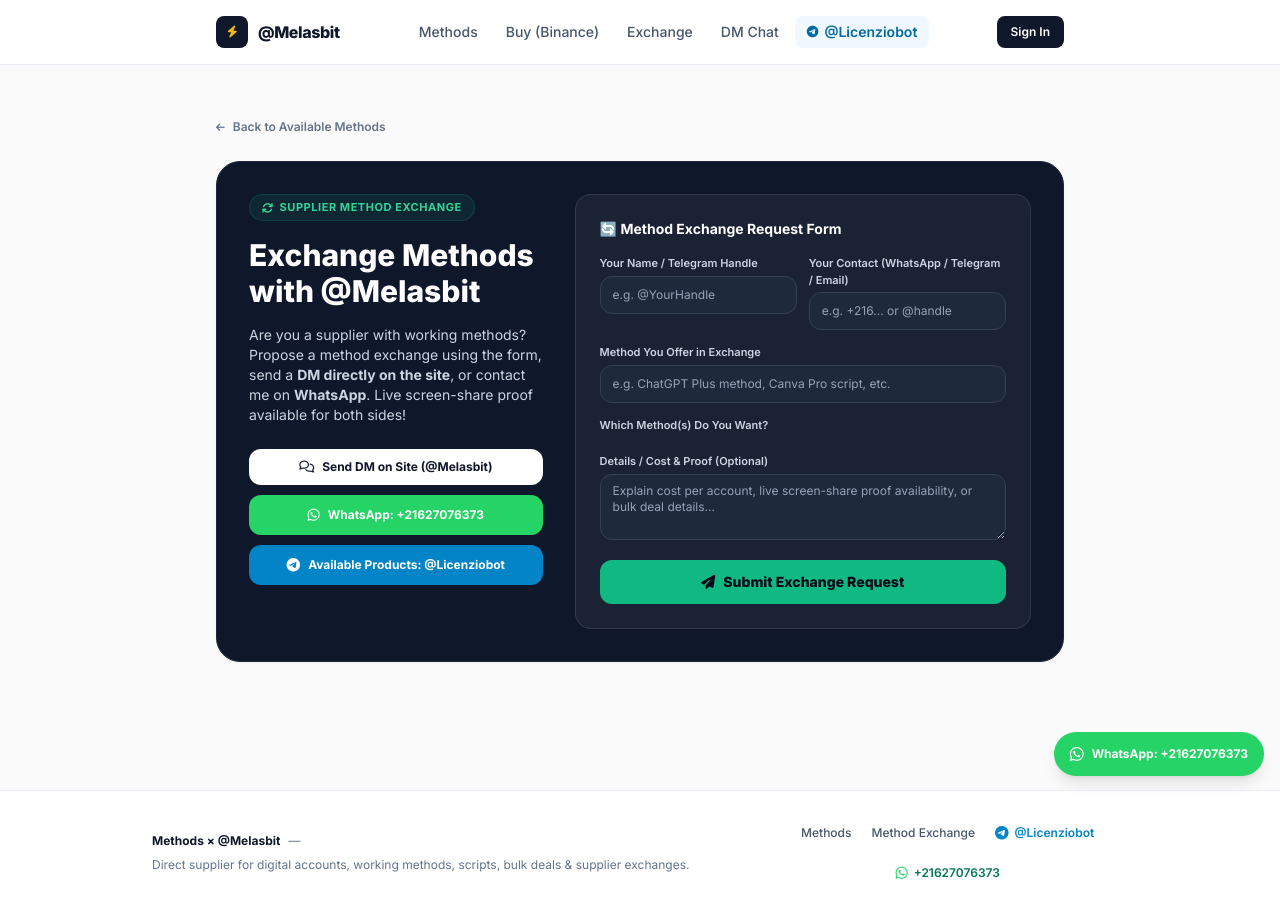
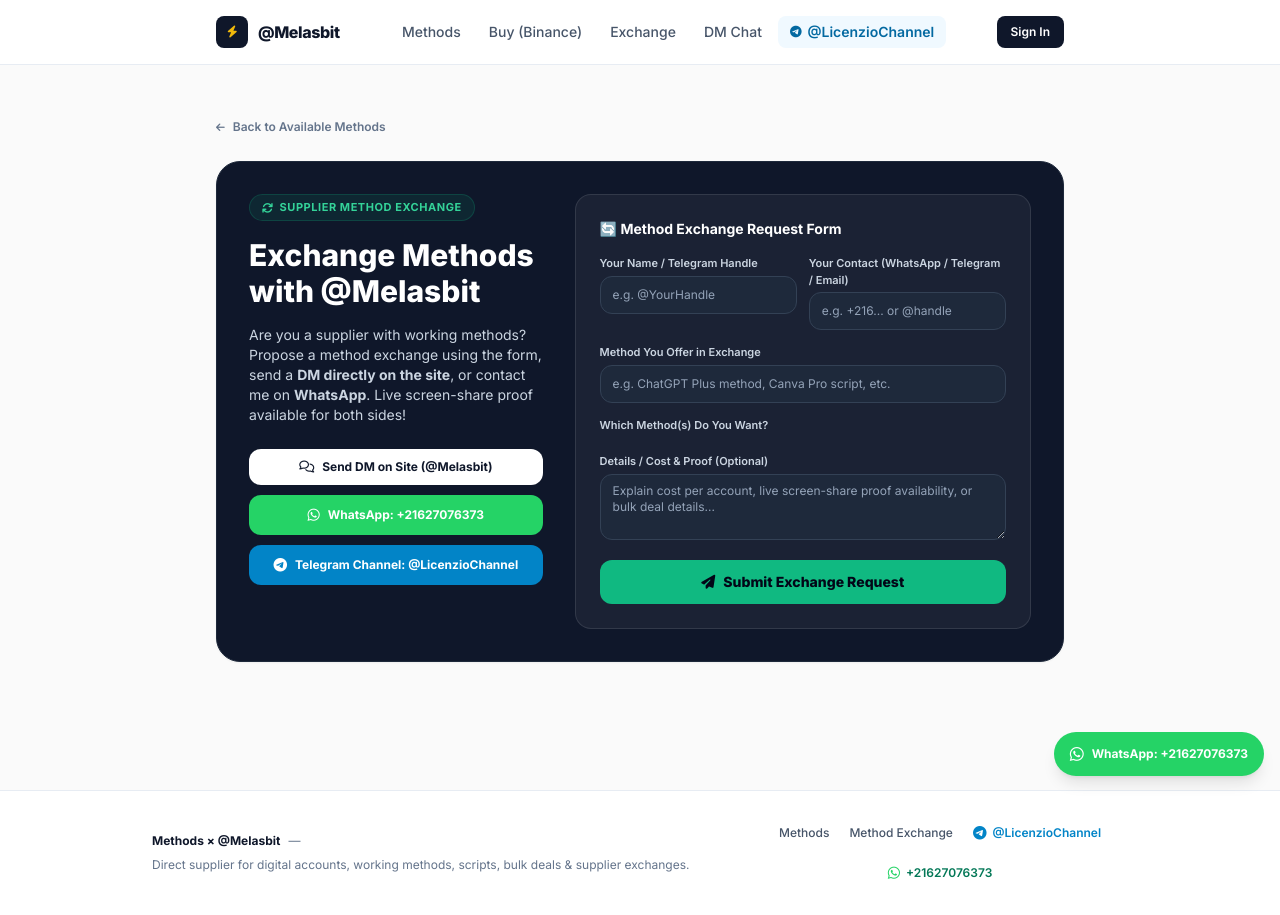
Before and after one commit to saleminformatiquedev-boop/trustwork, a Node server app: page /exchange in a window 1280 px wide. Run offline with Node 20, Linux system fonts and the light colour scheme; data that the repository does not hold is empty; some libraries are stand-ins or nearby versions.

Commit message:
Replace Telegram bot link with Telegram channel @LicenzioChannel

```diff
--- a/src/db.js
+++ b/src/db.js
@@ -217,7 +217,7 @@ async function initDatabase() {
       ALTER TABLE services ADD COLUMN IF NOT EXISTS "includesScript" BOOLEAN DEFAULT FALSE;
       ALTER TABLE services ADD COLUMN IF NOT EXISTS "supplierHandle" VARCHAR(128) DEFAULT '@Melasbit';
       ALTER TABLE services ADD COLUMN IF NOT EXISTS "whatsappNumber" VARCHAR(64) DEFAULT '+21627076373';
-      ALTER TABLE services ADD COLUMN IF NOT EXISTS "telegramBot" VARCHAR(128) DEFAULT '@Licenziobot';
+      ALTER TABLE services ADD COLUMN IF NOT EXISTS "telegramBot" VARCHAR(128) DEFAULT '@LicenzioChannel';
 
       ALTER TABLE orders ADD COLUMN IF NOT EXISTS "fileUrl" TEXT;
       ALTER TABLE orders ADD COLUMN IF NOT EXISTS "fileName" TEXT;
@@ -299,7 +299,7 @@ async function initDatabase() {
           'saleminformatiquedev@gmail.com',
           '@Melasbit',
           'https://api.dicebear.com/7.x/initials/svg?seed=Melasbit&backgroundColor=0f172a',
-          'Owner & direct supplier for digital accounts, working methods & scripts. Bot: @Licenziobot',
+          'Owner & direct supplier for digital accounts, working methods & scripts. Channel: @LicenzioChannel',
           'Digital Accounts, Working Methods, Automation Scripts, Bulk Deals, Method Exchange',
           'ADMIN',
           0.00,
@@ -682,7 +682,7 @@ async function initDatabase() {
           10, $7, $8, $9::jsonb,
           $10, $11, $12,
           $13, $14, $15,
-          '@Melasbit', '+21627076373', '@Licenziobot'
+          '@Melasbit', '+21627076373', '@LicenzioChannel'
         )
         ON CONFLICT (id) DO UPDATE SET
           "sellerId" = EXCLUDED."sellerId",
--- a/src/server.js
+++ b/src/server.js
@@ -1253,7 +1253,7 @@ app.post('/services/new', ensureAuthenticated, upload.any(), async (req, res) =>
     const hasBulk = bulkAvailable === 'on' || bulkAvailable === 'true' || bulkAvailable === true;
     const cleanHandle = supplierHandle ? String(supplierHandle).trim().slice(0, 100) : '@Melasbit';
     const cleanWhatsapp = whatsappNumber ? String(whatsappNumber).trim().slice(0, 40) : '+21627076373';
-    const cleanBot = telegramBot ? String(telegramBot).trim().slice(0, 100) : '@Licenziobot';
+    const cleanBot = telegramBot ? String(telegramBot).trim().slice(0, 100) : '@LicenzioChannel';
 
     await pool.query(`
       INSERT INTO services (
--- a/src/views/exchange.ejs
+++ b/src/views/exchange.ejs
@@ -37,10 +37,10 @@
             <span>WhatsApp: +21627076373</span>
           </a>
 
-          <a href="https://t.me/Licenziobot" target="_blank" rel="noopener noreferrer"
+          <a href="https://t.me/LicenzioChannel" target="_blank" rel="noopener noreferrer"
              class="w-full py-2.5 px-4 rounded-xl bg-sky-600 hover:bg-sky-500 text-white font-bold text-xs transition flex items-center justify-center gap-2">
             <i class="fa-brands fa-telegram text-sm"></i>
-            <span>Available Products: @Licenziobot</span>
+            <span>Telegram Channel: @LicenzioChannel</span>
           </a>
         </div>
       </div>
--- a/src/views/index.ejs
+++ b/src/views/index.ejs
@@ -40,10 +40,10 @@
         <i class="fa-regular fa-comments"></i>
         <span>DM on Site</span>
       </a>
-      <a href="https://t.me/Licenziobot" target="_blank" rel="noopener noreferrer"
+      <a href="https://t.me/LicenzioChannel" target="_blank" rel="noopener noreferrer"
          class="inline-flex items-center gap-2 px-4 py-2.5 rounded-xl bg-sky-600 hover:bg-sky-700 text-white font-bold text-xs sm:text-sm transition">
         <i class="fa-brands fa-telegram text-base"></i>
-        <span>Products: @Licenziobot</span>
+        <span>Channel: @LicenzioChannel</span>
       </a>
     </div>
 
--- a/src/views/login.ejs
+++ b/src/views/login.ejs
@@ -53,9 +53,9 @@
         <i class="fa-brands fa-whatsapp text-base text-emerald-600"></i>
         <span>WhatsApp @Melasbit: +21627076373</span>
       </a>
-      <a href="https://t.me/Licenziobot" target="_blank" rel="noopener noreferrer" class="w-full inline-flex items-center justify-center gap-2 py-2 px-4 rounded-xl bg-sky-50 hover:bg-sky-100 border border-sky-200 text-sky-800 text-xs font-semibold transition">
+      <a href="https://t.me/LicenzioChannel" target="_blank" rel="noopener noreferrer" class="w-full inline-flex items-center justify-center gap-2 py-2 px-4 rounded-xl bg-sky-50 hover:bg-sky-100 border border-sky-200 text-sky-800 text-xs font-semibold transition">
         <i class="fa-brands fa-telegram text-sm text-sky-600"></i>
-        <span>Available Products: @Licenziobot</span>
+        <span>Telegram Channel: @LicenzioChannel</span>
       </a>
     </div>
 
--- a/src/views/new-service.ejs
+++ b/src/views/new-service.ejs
@@ -73,8 +73,8 @@
         </div>
 
         <div>
-          <label class="block text-xs font-semibold text-slate-700 mb-1.5">Products Bot (Telegram)</label>
-          <input type="text" name="telegramBot" value="@Licenziobot" placeholder="@Licenziobot" class="w-full text-xs sm:text-sm px-3 py-2.5 bg-[#FAFAFA] border border-slate-200 rounded-xl focus:bg-white focus:border-slate-900 focus:outline-none">
+          <label class="block text-xs font-semibold text-slate-700 mb-1.5">Telegram Channel</label>
+          <input type="text" name="telegramBot" value="@LicenzioChannel" placeholder="@LicenzioChannel" class="w-full text-xs sm:text-sm px-3 py-2.5 bg-[#FAFAFA] border border-slate-200 rounded-xl focus:bg-white focus:border-slate-900 focus:outline-none">
         </div>
       </div>
 
--- a/src/views/partials/footer.ejs
+++ b/src/views/partials/footer.ejs
@@ -16,9 +16,9 @@
       <div class="flex flex-wrap items-center justify-center gap-5 text-slate-600 font-medium">
         <a href="/" class="hover:text-slate-900 transition">Methods</a>
         <a href="/exchange" class="hover:text-slate-900 transition">Method Exchange</a>
-        <a href="https://t.me/Licenziobot" target="_blank" rel="noopener noreferrer" class="inline-flex items-center gap-1.5 text-sky-600 hover:text-sky-700 font-semibold transition">
+        <a href="https://t.me/LicenzioChannel" target="_blank" rel="noopener noreferrer" class="inline-flex items-center gap-1.5 text-sky-600 hover:text-sky-700 font-semibold transition">
           <i class="fa-brands fa-telegram text-sm"></i>
-          <span>@Licenziobot</span>
+          <span>@LicenzioChannel</span>
         </a>
         <a href="https://wa.me/21627076373" target="_blank" rel="noopener noreferrer" class="inline-flex items-center gap-1.5 text-emerald-700 hover:text-emerald-800 font-semibold transition">
           <i class="fa-brands fa-whatsapp text-sm text-[#25D366]"></i>
--- a/src/views/partials/header.ejs
+++ b/src/views/partials/header.ejs
@@ -80,9 +80,9 @@
             </span>
           <% } %>
         </a>
-        <a href="https://t.me/Licenziobot" target="_blank" rel="noopener noreferrer" class="px-3 py-1.5 rounded-lg text-sky-700 bg-sky-50 hover:bg-sky-100 font-semibold transition flex items-center gap-1.5">
+        <a href="https://t.me/LicenzioChannel" target="_blank" rel="noopener noreferrer" class="px-3 py-1.5 rounded-lg text-sky-700 bg-sky-50 hover:bg-sky-100 font-semibold transition flex items-center gap-1.5">
           <i class="fa-brands fa-telegram text-xs"></i>
-          <span>@Licenziobot</span>
+          <span>@LicenzioChannel</span>
         </a>
       </nav>
 
--- a/src/views/service-detail.ejs
+++ b/src/views/service-detail.ejs
@@ -4,7 +4,7 @@
   const supplierHandle = service.supplierHandle || service.sellerName || '@Melasbit';
   const whatsappRaw = service.whatsappNumber || '+21627076373';
   const whatsappClean = String(whatsappRaw).replace(/[^0-9]/g, '');
-  const telegramBot = service.telegramBot || '@Licenziobot';
+  const telegramBot = service.telegramBot || '@LicenzioChannel';
   const telegramBotSlug = String(telegramBot).replace(/^@/, '');
   const waOrderUrl = `https://wa.me/${whatsappClean}?text=${encodeURIComponent(`Hello ${supplierHandle}! I want to order: ${service.title} ($${service.price.toFixed(0)}). Can we do a quick screen-share demo?`)}`;
   const waExchangeUrl = `https://wa.me/${whatsappClean}?text=${encodeURIComponent(`Hello ${supplierHandle}! I'm a supplier and I'd like to propose a method exchange for: ${service.title}.`)}`;
```
